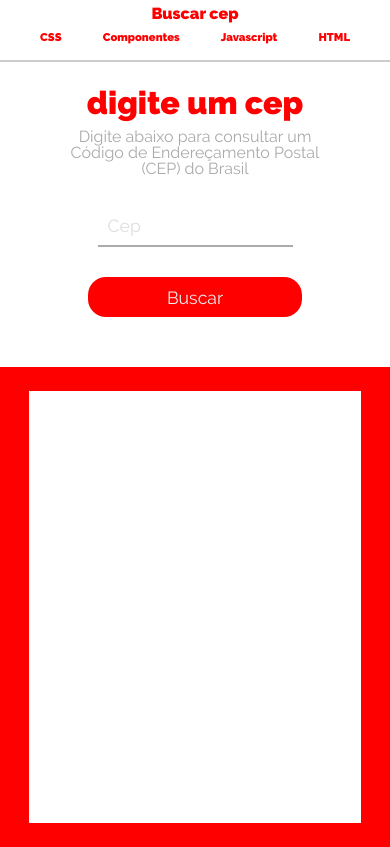
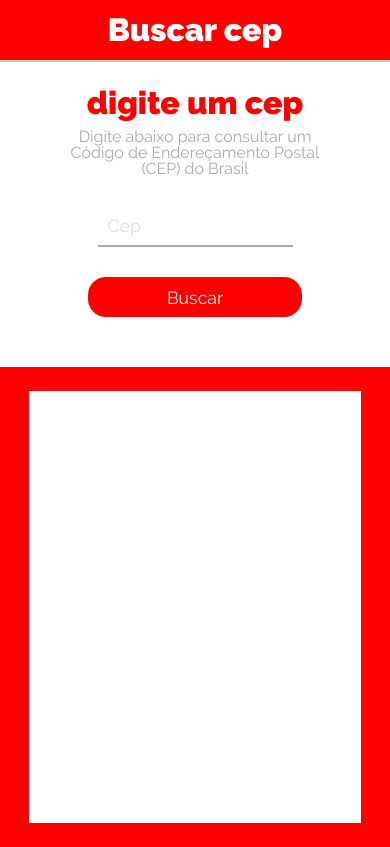
Before and after one commit to oh-sehyeon/GetGmap, a plain HTML site: page index.html in a window 390 px wide. Drawn offline with nearby package versions, Linux system fonts and the light colour scheme; some packages are replaced by stand-ins of ours.

Commit message:
Add files via upload

```diff
--- a/CSS/style.css
+++ b/CSS/style.css
@@ -62,17 +62,18 @@ body
 		position: flex;
 		flex-direction: column;
 		justify-content: center;
+		background-color: red;
 	}
 
 	.home-button
 	{
 		position: relative;
-		top: 10px;
 	}
 
 	.home-button a
 	{
-		font-size: 1rem;
+		font-size: 2rem;
+		color: white;
 	}
 
 	.menu-area
@@ -290,6 +291,7 @@ main
 	position: relative;
 	display: flex;
 	justify-content: center;
+	align-items: center;
 	width: 100%;
 	background: red;
 }
@@ -301,7 +303,6 @@ main
 	flex-direction: column;
 	justify-content: center;
 	align-items: center;
-	top: 35px;
 	width: 85%;
 	height: 85%;
 	background: white;
--- a/index.html
+++ b/index.html
@@ -16,15 +16,6 @@
 <nav id="navigationbar">
 	<div class="home-button">
 		<a href="#">Buscar cep</a>
-	</div>
-
-	<div class="menu-area">
-		<ul class="menu">
-			<li class="menu-item"><a href="#">CSS</a></li>
-			<li class="menu-item"><a href="#">Componentes</a></li>
-			<li class="menu-item"><a href="#">Javascript</a></li>
-			<li class="menu-item"><a href="#">HTML</a></li>
-		</ul>
 	</div>
 </nav>
 <main>
```
